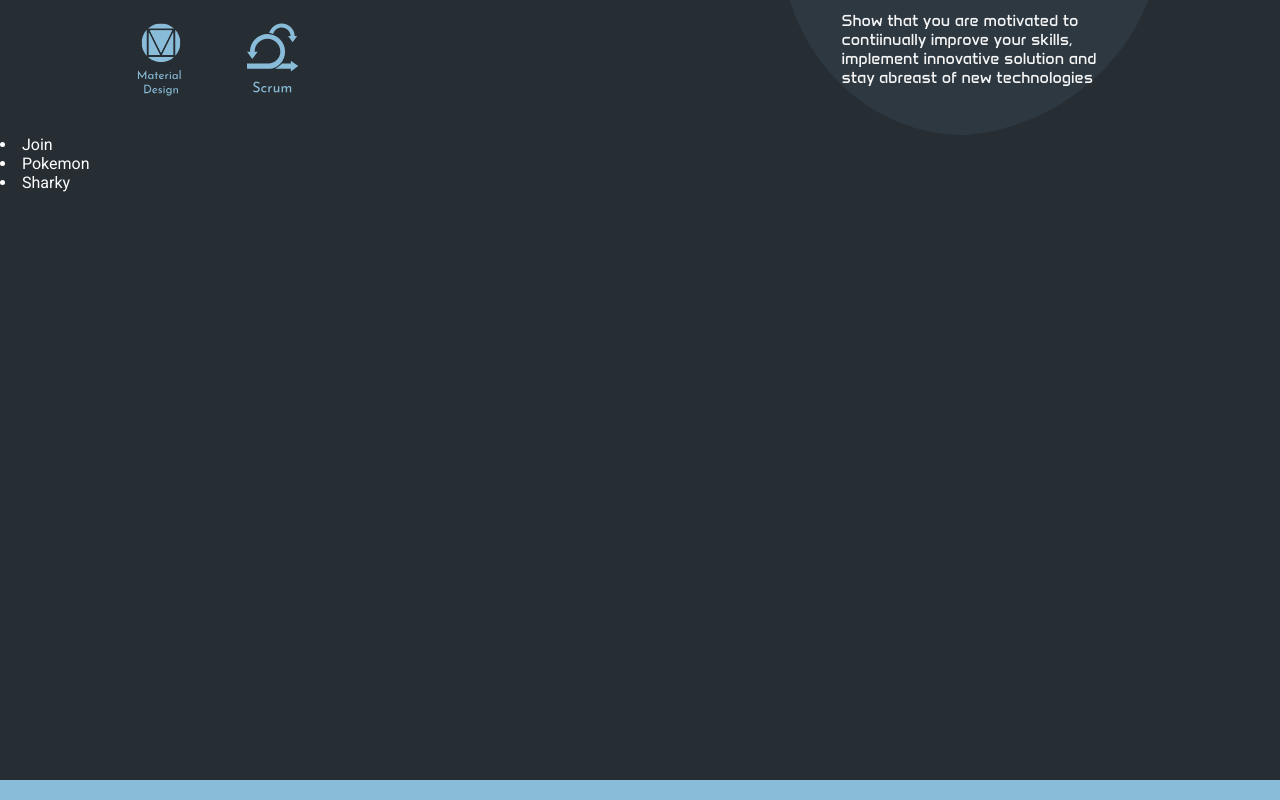
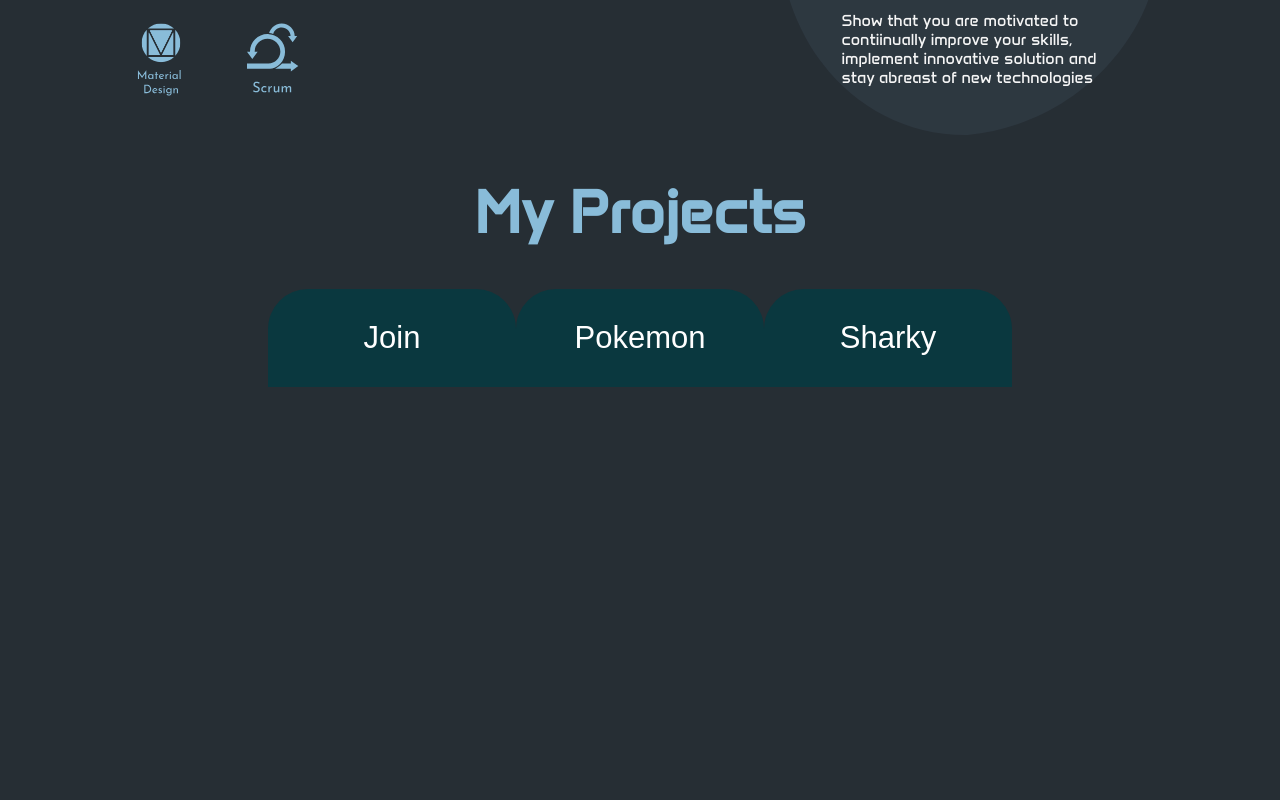
Before and after one commit to SilverBlure/portfoli, an Angular app: page / in a window 1280 px wide. Shown: the part 1460-2260 px from the top of the page. Built offline with nearby package versions, Linux system fonts and the light colour scheme.

Commit message:
fix width

```diff
--- a/src/app/my-projects/my-projects.component.html
+++ b/src/app/my-projects/my-projects.component.html
@@ -1,7 +1,9 @@
+ <h1>My Projects</h1>
 <div class="projects">
-  <li
+
+  <button class="tabs"
   *ngFor="let project of projects; let i = index">
   {{project.title}}
-</li>
+</button>
 
   <div>
--- a/src/app/my-projects/my-projects.component.scss
+++ b/src/app/my-projects/my-projects.component.scss
@@ -1,7 +1,31 @@
+
+h1{
+        color:#89BCD9 ;
+        font-size: 60px;
+        text-align: center;
+        font-family: 'anta';
+    }
+.projects{
+
+ color:white;
+height: 645px;
+width: 100%;
+display: flex;
+justify-content: center;
 
 
-.projects{
- color:white;
-height: 645px;
-
+    >.tabs{
+        background-color: #0A383F;
+        border-style: none;
+        display: flex;
+        align-items: center;
+        justify-content: center;
+        width: 248px;
+        height: 98px;
+        color: white;
+        font-size: 31px;
+        border-top-left-radius: 40px;
+        border-top-right-radius: 40px;
+        cursor: pointer;
+    }
 }
--- a/src/app/skills/skills.component.scss
+++ b/src/app/skills/skills.component.scss
@@ -41,5 +41,5 @@ div{
     display: flex;
     align-items: center;
     justify-content: space-around;
-    width: 100vw;
+    width: 100%;
 }
```
